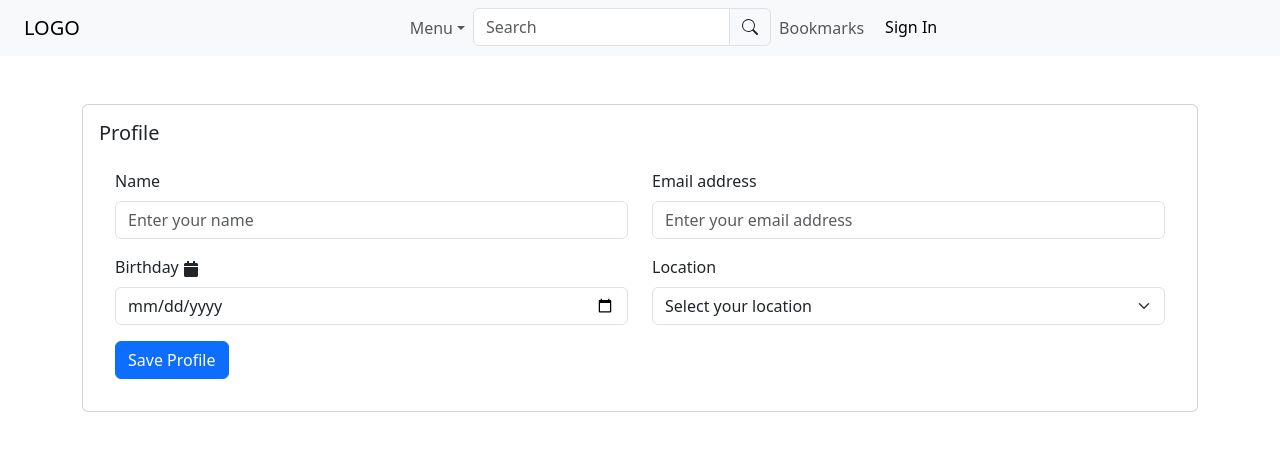
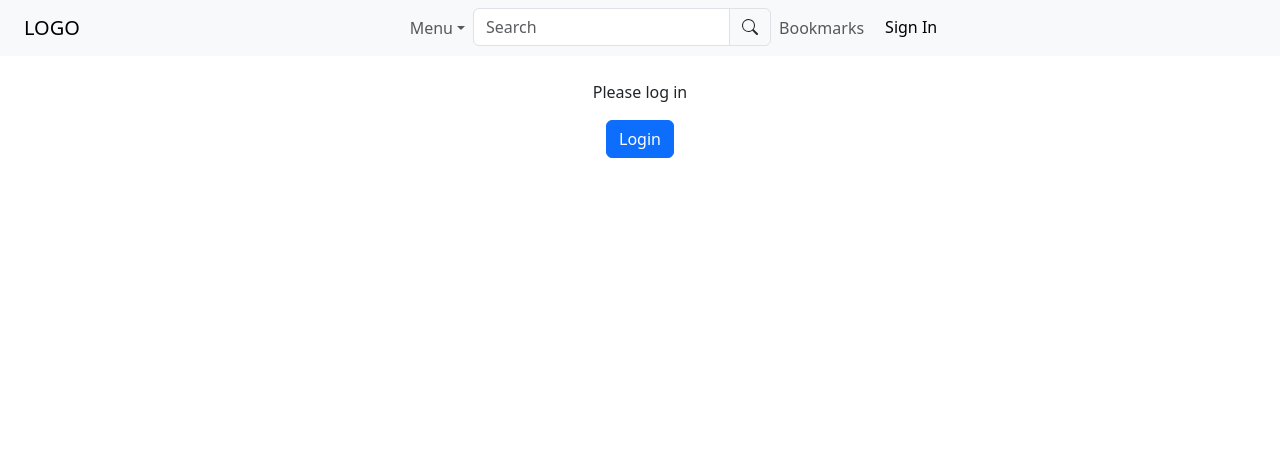
Before and after one commit to SofNyb/moviedatabase, a React (Vite) app: page /profile in a window 1280 px wide. Shown: the top 450 px of the page. Built offline with nearby package versions, Linux system fonts and the light colour scheme; no server answers.

Commit message:
check if no token

```diff
--- a/src/Login/Profile.jsx
+++ b/src/Login/Profile.jsx
@@ -3,6 +3,7 @@ import { useState, useEffect } from "react";
 import { useNavigate } from "react-router-dom";
 import { authService, userService } from "../services";
 import { FaCalendar } from "react-icons/fa";
+import React from "react";
 
 const Profile = () => {
   const [user, setUser] = useState(null);
@@ -77,6 +78,14 @@ const Profile = () => {
 
   return (
     <Container>
+      {!user ? (
+        <div className="text-center p-4">
+          <p>Please log in</p>
+          <Button variant="primary" href="/login">
+            Login
+          </Button>
+        </div>
+      ) : (
         <Card className="mt-5 p-3">
           <Card.Title>Profile</Card.Title>
           <Card.Body>
@@ -153,6 +162,7 @@ const Profile = () => {
             )}
           </Card.Body>
         </Card>
+      )}
     </Container>
   );
 };
```
Lines whose indentation alone changed are shown as unchanged.
